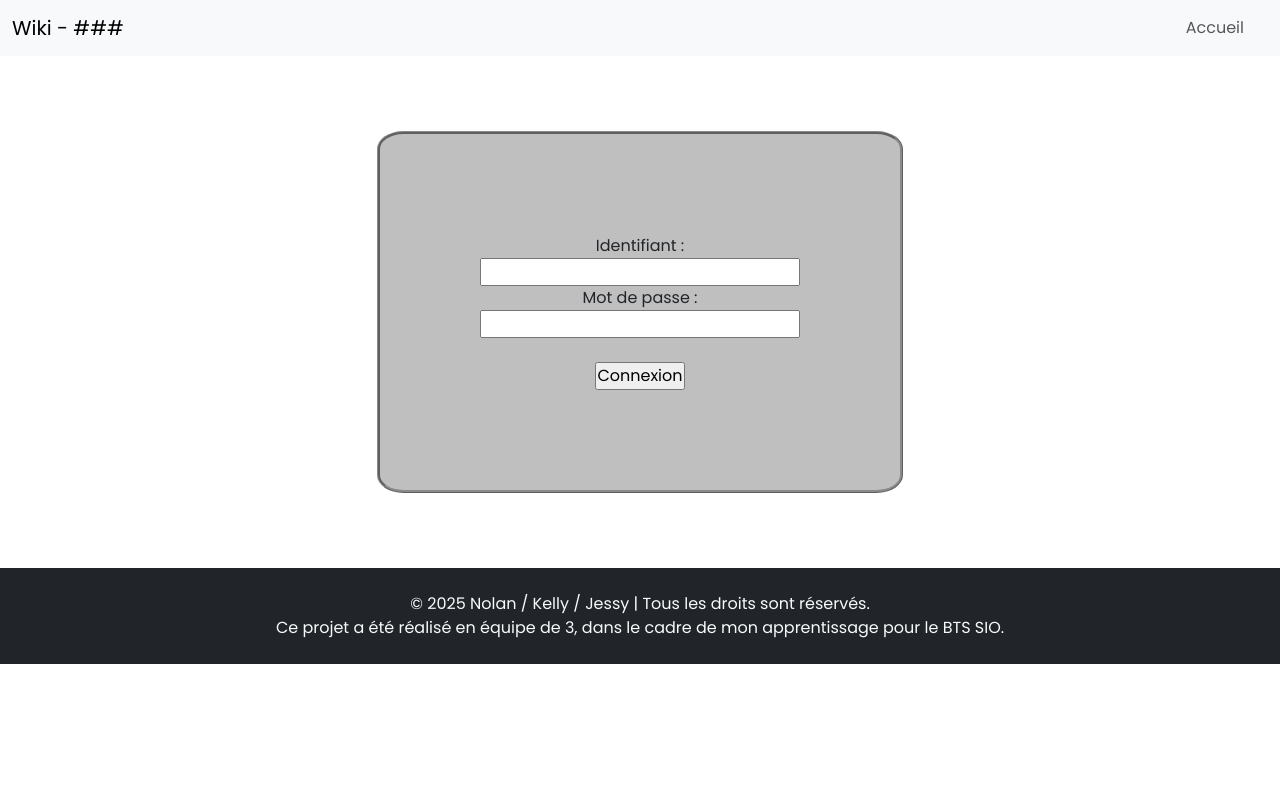
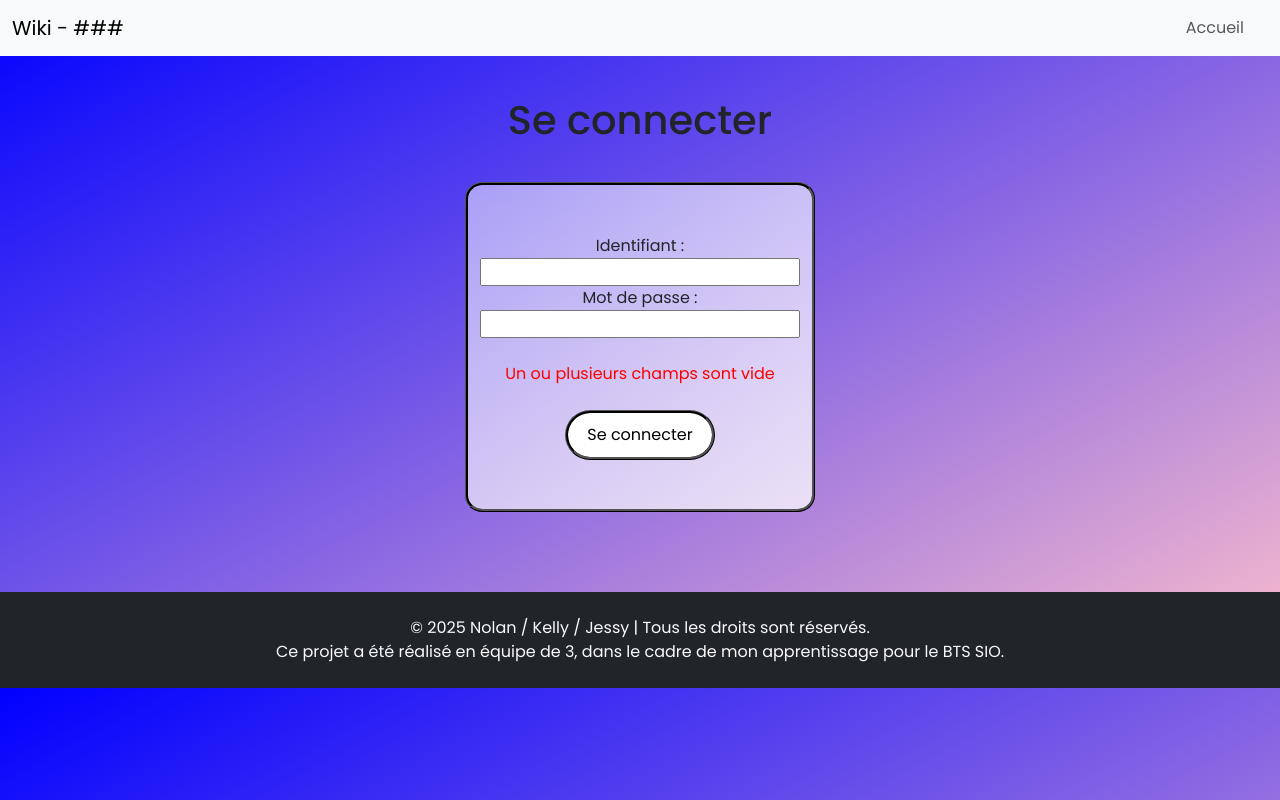
Before and after one commit to TolMen/SIOP1_Wiki, a PHP site: page /login.php?denied=empty_field in a window 1280 px wide. Run offline with PHP 8.4, Linux system fonts and the light colour scheme; the visitor is signed in with stand-in values (Sample User, id 1).

Commit message:
Ajout et modification des fichiers lié à la commection, inscription et déconnection

```diff
--- a/css/loginStyle.css
+++ b/css/loginStyle.css
@@ -5,16 +5,43 @@ body>* {
     text-align: center;
 }
 
+body {
+    background: linear-gradient(to bottom right, blue, pink);
+}
+
+.title {
+    padding-top: 40px;
+}
+
 .loginPage {
-    background: rgba(128, 128, 128, 0.50);
-    margin: 75px;
-    padding: 100px;
-    border: rgba(0, 0, 0, 0.50);
+    display: flex;
+    align-items: center;
+    background: linear-gradient(to bottom right, rgba(255, 255, 255, 0.5), rgba(255, 255, 255, 0.75));
+
+    height: 330px;
+    min-width: 300px;
+    max-width: 350px;
+
+    margin-top: 30px;
+    margin-bottom: 80px;
+    border: rgba(0, 0, 0);
     border-radius: 5%;
     border-style: ridge;
 }
 
-.buttomSubmit {
-    background: #000;
-    border-radius: 10%;
+.badLogin {
+    color: red;
 }
+
+.buttonSubmit {
+    background: #ffffff;
+    height: 50px;
+    width: 150px;
+    border: rgb(0, 0, 0);
+    border-radius: 25px;
+    border-style: ridge;
+}
+
+.buttonSubmit:hover {
+    background: rgba(255, 255, 255, 0.5);
+}
--- a/index.php
+++ b/index.php
@@ -3,6 +3,7 @@
 /*
 - Démarre une session
 */
+session_name("main");
 session_start();
 
 /*
--- a/login.php
+++ b/login.php
@@ -1,6 +1,31 @@
 <?php
 
+session_name("main");
 session_start();
+
+// Paramètre denied, message selon le cas
+if (!empty($_GET["denied"])) {
+	$denied = htmlspecialchars($_GET['denied'], ENT_QUOTES);
+    // Si champ(s) vide
+    if ($denied == "empty_field") {
+        $denied = "Un ou plusieurs champs sont vide";
+    }
+    // Si utilisateur banni
+    elseif ($denied == "banned") {
+        $denied = "Utilisateur banni du site web";
+    }
+    // Si mauvais login
+    elseif ($denied == "wrong_login") {
+        $denied = "Identifiant ou mot de passe incorrect";
+    }
+    // Sinon rien
+    else {
+        $denied = null;
+    }
+}
+else {
+    $denied = null;
+}
 
 ?>
 
@@ -41,17 +66,26 @@ session_start();
         <?php include 'src/component/navbar.php' ?>
 
         <div class="container">
-            <div class=loginPage>
-                <form method="POST" action="userlogin.php">
-                    <label for="identifiantID">Identifiant :</label><br>
-                    <input type="text" value="" id="identifiantID" name="identifiant"/><br>
+            <h1 class="title">Se connecter</h1>
+        </div>
+        <div class="container loginPage">
+            <form method="POST" action="src/control/UserControl/userlogin.php">
+                <div class="form-group">
+                    <label for="usernameID">Identifiant :</label><br>
+                    <input type="text" value="" id="usernameID" name="username"/><br>
 
                     <label for="passwordID">Mot de passe :</label><br>
-                    <input type="password" value="" id="passwordID" name="password"/><br><br>
+                    <input type="password" id="passwordID" name="password"/><br><br>
+                    <?php
+                        // Message denied si non null
+                        if ($denied != null) {
+                            echo "<label class='badLogin'>$denied</label><br><br>";
+                        }
+                    ?>
+                </div>
 
-                    <input class=buttonSubmit type="submit" value="Connexion"/>
-                </form>
-            </div>
+                <input class="buttonSubmit" type="submit" value="Se connecter"/>
+            </form>
         </div>
 
         <!-- Inclusion du pied de page -->
--- a/src/component/footer.php
+++ b/src/component/footer.php
@@ -3,7 +3,10 @@
         <p class="mb-0">
             &copy;
             <!-- Affiche l'année en cours -->
-            <?php echo date("Y"); ?>
+            <?php
+            date_default_timezone_set("Europe/Paris");
+            echo date("Y");
+            ?>
             Nolan / Kelly / Jessy | Tous les droits sont réservés. <br />
             <!-- Description du projet -->
             Ce projet a été réalisé en équipe de 3, dans le cadre de mon apprentissage pour le BTS SIO.
```
Also changed, not shown: css/registerStyle.css (+36 -4 lines), register.php (+39 -8 lines), src/control/UserControl/logout.php (+6 -1 lines), src/control/UserControl/userlogin.php (added, +53 -0 lines), src/control/UserControl/userregister.php (added, +41 -0 lines).
